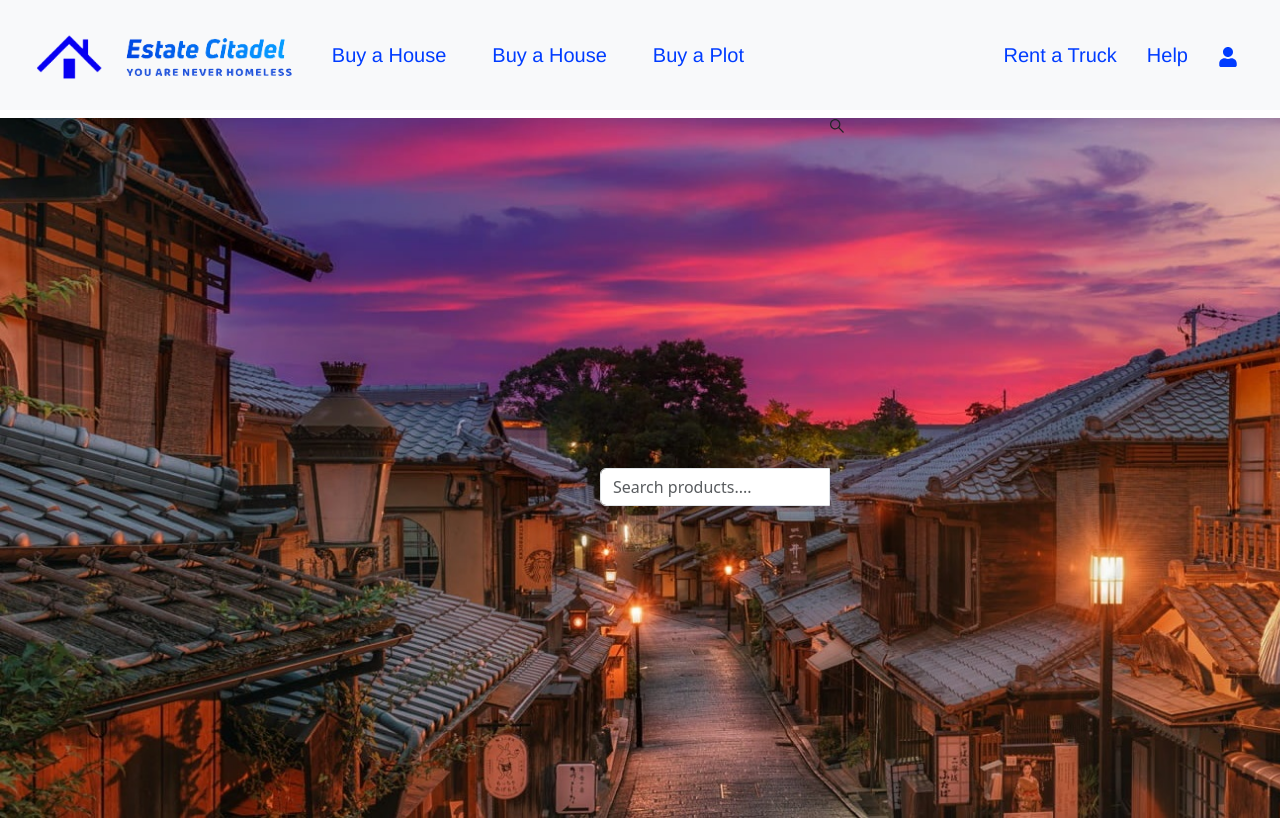
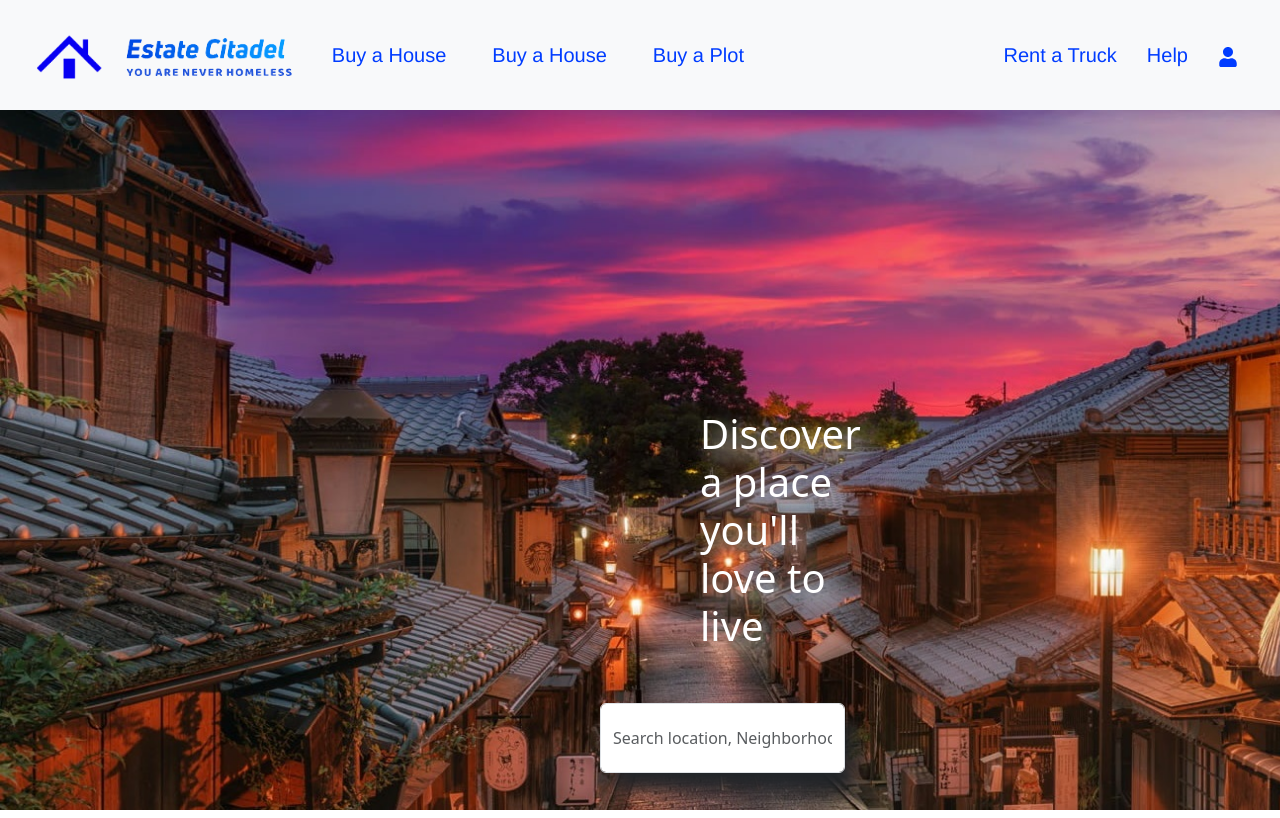
Before and after one commit to MbiydzenyuyStephen/estate-citadel, a React (Create React App) app: page /Home in a window 1280 px wide. Built offline with nearby package versions, Linux system fonts and the light colour scheme.

Commit message:
Home page added

```diff
--- a/src/components/home/Home.jsx
+++ b/src/components/home/Home.jsx
@@ -8,26 +8,22 @@ const Home = () => {
     <div className="parent-div">
       <NavBar />
 
-      <h1 className="search-area"></h1>
-
       <div className="search-section">
         <div class="row">
           <div class="col-md-8">
+          <h1 className="search-section-header">Discover a place you'll love to live</h1>
+
             <div class="input-group mb-3">
               <input
                 type="text"
                 class="form-control input-text"
-                placeholder="Search products...."
-
-                />
-                <FaSistrix/>
-              </div>
-
-
+                placeholder="Search location, Neighborhooh, City, Quater..."
+              />
             </div>
           </div>
         </div>
       </div>
+    </div>
   );
 };
 
--- a/src/components/home/home.css
+++ b/src/components/home/home.css
@@ -5,18 +5,25 @@
     background-repeat: no-repeat;
 }
 
-.input-text:focus{
-    box-shadow: 0px 0px 0px;
+.input-text{
+    box-shadow: 10px 20px 20px;
     outline: 0px;
-    height: 300px;
+    height: 70px;
     width: 500px;
+    font-size: 200px;
 }
 
 .form-control {
     border: 3px solid #ffffff;
-    border-radius: 100px;
-    margin-top: 350px;
+    border-radius: 300px;
+    margin-top: 3px;
     margin-left: 600px;
-    /* margin-right: 50px; */
+}
 
+.search-section-header {
+    color: #ffffff;
+    margin-top: 300px;
+    margin-bottom: 50px;
+    margin-left: 700px;
+    text-shadow: 10px 10px 20px rgb(243, 243, 243);
 }
```
